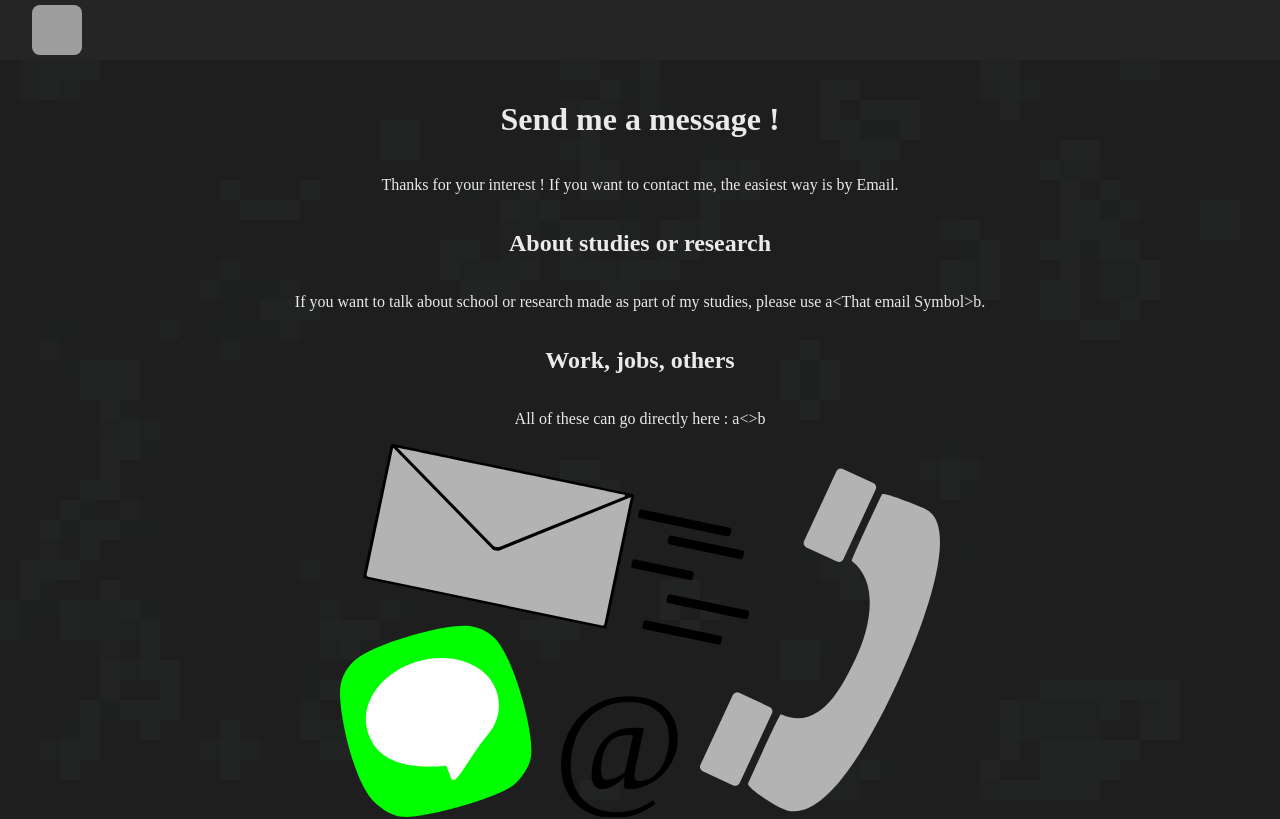
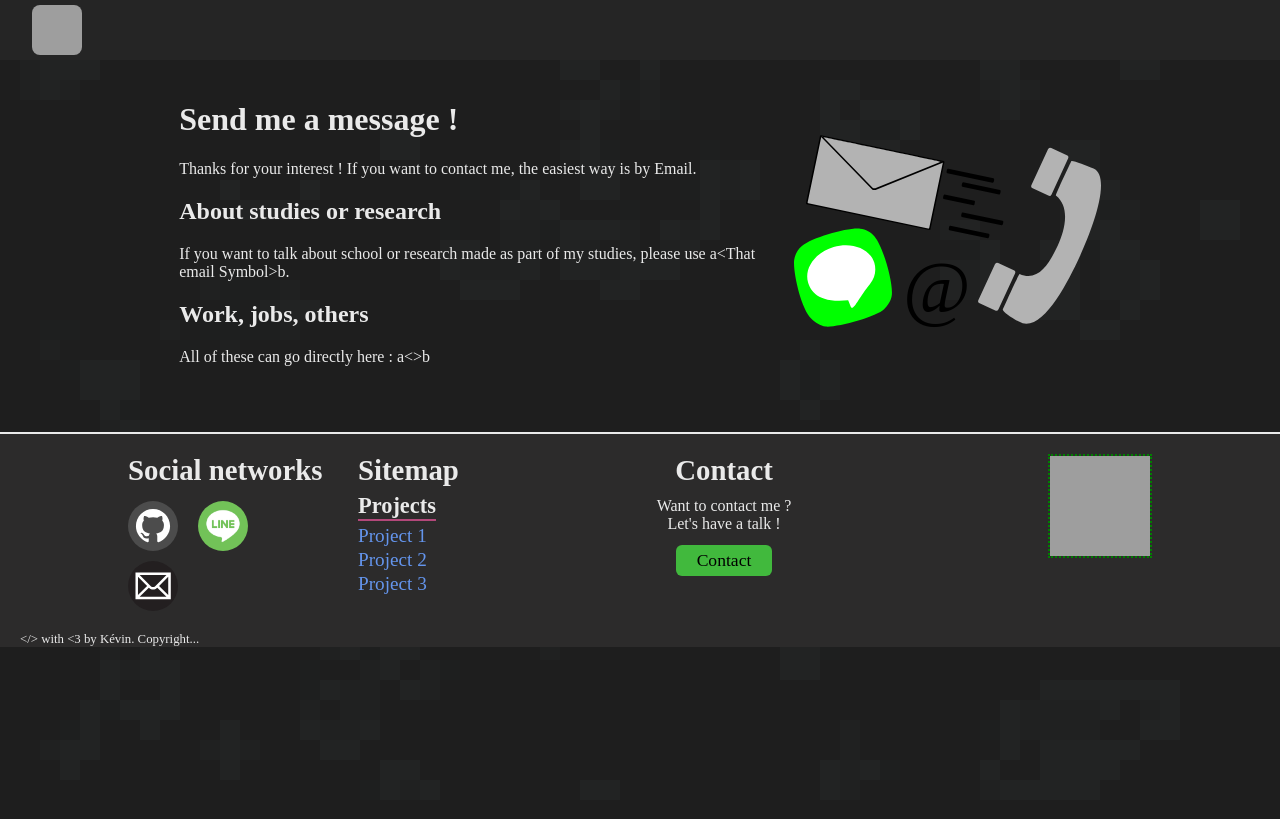
Before and after one commit to LJ5O/website, a Vue app: page /contact in a window 1280 px wide. Shown: the top 819 px of the page. Built offline with nearby package versions, Linux system fonts and the light colour scheme; grey boxes are pictures that could not be loaded.

Commit message:
Worked on contact page

```diff
--- a/src/components/home/intersection.vue
+++ b/src/components/home/intersection.vue
@@ -2,7 +2,7 @@
   <div class="intersection_div">
       <div class="intersection_content test">
         <h2 class="test">{{ props.text }}</h2>
-        <RouterLink :to="buttonLink"><div class="button intersection_button_div test">
+        <RouterLink :to="buttonLink" @click="goToTop"><div class="button intersection_button_div test">
             <p>{{buttonText}}</p>
         </div></RouterLink>
       </div>
@@ -26,6 +26,10 @@ const props = defineProps({
             required: true
         }
     });
+
+    function goToTop(){
+        window.scrollTo(0, 0);
+    }
 </script>
 
 <style scoped>
--- a/src/views/ContactView.vue
+++ b/src/views/ContactView.vue
@@ -1,13 +1,18 @@
 <template>
     <Header/>
+    <div id="contact_page">
       <div id="contact_content">
+        <img :src="ContactSvg"/>
+
+        <div id="contact_content_text">
           <h1>{{ $t("contact.title") }}</h1>
           <p>{{ $t("contact.subtitle") }}</p>
           <h2>{{ $t("contact.emails.research.title") }}</h2>
           <p>{{ $t("contact.emails.research.desc", {user:"a", domain:"b"}) }}</p>
           <h2>{{ $t("contact.emails.work.title") }}</h2>
           <p>{{ $t("contact.emails.work.desc", {user:"a", domain:"b"}) }}</p>
-      <img :src="ContactSvg"/>
+        </div>
+      </div>
     </div>
   </template>
 
@@ -18,19 +23,27 @@
 </script>
 
 <style scoped>
+  #contact_page{
+    /*min-height: 100vh;*/
+  }
+
   #contact_content{
     width: 80%;
     margin: auto;
     margin-top: 20px;
     display: flex;
-    flex-direction: column;
-    /*justify-content: center;*/
-    align-items: center;
-    text-align: center;
-    min-height: 100vh;
+    flex-direction: row-reverse;
+    justify-content: center;
+    /*align-items: center;
+    text-align: center;*/
+    flex-wrap: wrap;
   }
   #contact_content img{
-    width: 100%;
-    max-width: 600px;
+    width: 30%;
+    min-width: 200px;
+  }
+  #contact_content_text{
+    width: 60%;
+    min-width: 300px;
   }
 </style>
```
Lines whose indentation alone changed are shown as unchanged.
